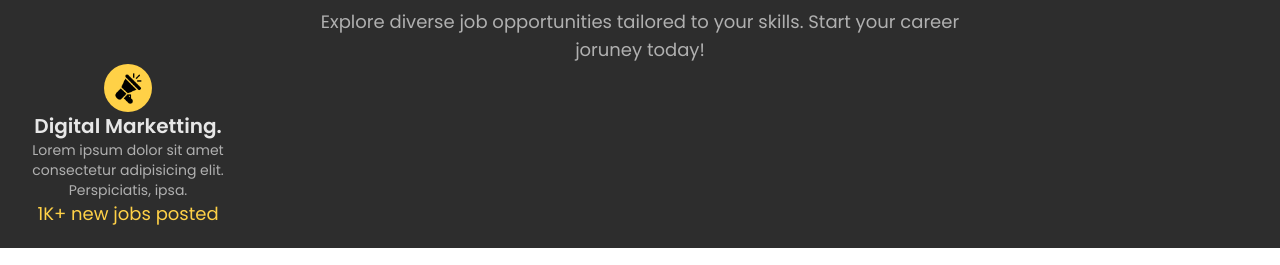
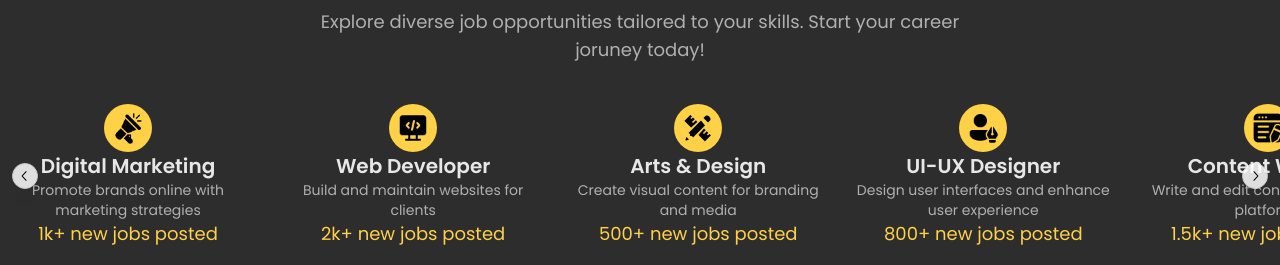
Before and after one commit to BitanXD/JobSeek-Portal, a React (Create React App) app in the folder job-portal-frontend/: page / in a window 1280 px wide. Shown: the part 767-1032 px from the top of the page. Built offline with nearby package versions, Linux system fonts and the light colour scheme.

Commit message:
added a carousel in landing page

```diff
--- a/job-portal-frontend/public/index.html
+++ b/job-portal-frontend/public/index.html
@@ -30,7 +30,7 @@
       href="https://fonts.googleapis.com/css2?family=Poppins:ital,wght@0,100;0,200;0,300;0,400;0,500;0,600;0,700;0,800;0,900;1,100;1,200;1,300;1,400;1,500;1,600;1,700;1,800;1,900&display=swap"
       rel="stylesheet"
     />
-    <title>React App</title>
+    <title>JobSeek</title>
   </head>
   <body>
     <noscript>You need to enable JavaScript to run this app.</noscript>
--- a/job-portal-frontend/src/LandingPage/JobCategory.tsx
+++ b/job-portal-frontend/src/LandingPage/JobCategory.tsx
@@ -1,20 +1,47 @@
+import { Carousel } from "@mantine/carousel";
+import { jobCategory } from "../Data/Data";
+
 const JobCategory = () => {
   return (
     <div className="mt-20 pb-5">
       <div className="text-4xl text-center mb-3 font-semibold text-mine-shaft-100">
         Browse <span className="text-bright-sun-400">Job</span> Category
       </div>
-      <div className="text-lg text-mine-shaft-300 text-center w-1/2 mx-auto">
-        Explore diverse job opportunities tailored to your skills. Start your career joruney today!
+      <div className="text-lg mb-10 text-mine-shaft-300 text-center w-1/2 mx-auto">
+        Explore diverse job opportunities tailored to your skills. Start your
+        career joruney today!
       </div>
-      <div className="flex flex-col items-center w-64">
-        <div className="p-2 bg-bright-sun-300 rounded-full">
-            <img className="h-8 w-8" src="/Category/Digital Marketing.png" alt="" />
-        </div>
-        <div className="text-mine-shaft-100 text-xl font-semibold">Digital Marketting.</div>
-        <div className="text-sm text-center text-mine-shaft-300">Lorem ipsum dolor sit amet consectetur adipisicing elit. Perspiciatis, ipsa.</div>
-        <div className="text-bright-sun-300 text-lg">1K+ new jobs posted</div>
-      </div>
+      <Carousel
+        slideSize="22%"
+        slideGap="md"
+        controlsOffset="sm"
+        controlSize={26}
+        withControls
+        withIndicators={false}
+      >
+        {jobCategory.map((category, index) => (
+          <Carousel.Slide>
+            <div className="flex flex-col items-center w-64">
+              <div className="p-2 bg-bright-sun-300 rounded-full">
+                <img
+                  className="h-8 w-8"
+                  src={`/Category/${category.name}.png`}
+                  alt={category.name}
+                />
+              </div>
+              <div className="text-mine-shaft-100 text-xl font-semibold">
+                {category.name}
+              </div>
+              <div className="text-sm text-center text-mine-shaft-300">
+                {category.desc}
+              </div>
+              <div className="text-bright-sun-300 text-lg">
+                {category.jobs}+ new jobs posted
+              </div>
+            </div>
+          </Carousel.Slide>
+        ))}
+      </Carousel>
     </div>
   );
 };
```
